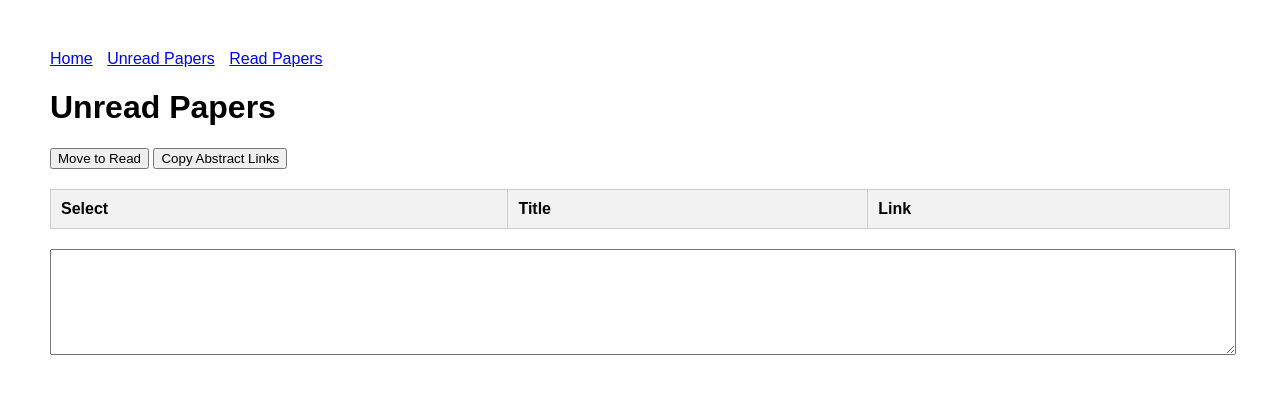
After one commit to klei22/ArXivSift, a Flask app: page /unread_papers in a window 1280 px wide. The commit adds this page. Shown: the top 394 px of the page. Run offline with Flask 3, Linux system fonts and the light colour scheme; lists and menus that the app fills with data are empty.

Commit message:
Add unread and read html pages

```diff
--- a/app.py
+++ b/app.py
@@ -1,4 +1,4 @@
-from flask import Flask, render_template, request, jsonify
+from flask import Flask, render_template, request, jsonify, redirect, url_for
 import requests
 import xml.etree.ElementTree as ET
 import json
@@ -75,6 +75,8 @@ def get_paper():
 
 @app.route('/review_paper', methods=['POST'])
 def review_paper():
+    global selected_papers, read_papers  # Declare global variables
+
     data = request.json
     paper_id = data['paper_id']
     action = data['action']
@@ -94,16 +96,78 @@ def review_paper():
         'link': link
     }
 
-    if action == 'like' and paper_id not in [paper['paper_id'] for paper in selected_papers]:
-        selected_papers.append(paper_data)
+    if action == 'like':
+        if paper_id not in [paper['paper_id'] for paper in selected_papers]:
+            selected_papers.append(paper_data)
+            with open(SELECTED_PAPERS_FILE, 'w') as file:
+                json.dump(selected_papers, file)
+
+    elif action == 'read':
+        if paper_id not in [paper['paper_id'] for paper in read_papers]:
+            read_papers.append(paper_data)
+            with open(READ_PAPERS_FILE, 'w') as file:
+                json.dump(read_papers, file)
+
+        # Remove from selected_papers if present
+        selected_papers = [paper for paper in selected_papers if paper['paper_id'] != paper_id]
         with open(SELECTED_PAPERS_FILE, 'w') as file:
             json.dump(selected_papers, file)
-    elif action == 'read' and paper_id not in [paper['paper_id'] for paper in read_papers]:
-        read_papers.append(paper_data)
-        with open(READ_PAPERS_FILE, 'w') as file:
-            json.dump(read_papers, file)
 
     return jsonify({'status': 'ok'})
+
+@app.route('/unread_papers', methods=['GET', 'POST'])
+def unread_papers():
+    global selected_papers, read_papers
+
+    if request.method == 'POST':
+        action = request.form.get('action')
+        selected_ids = request.form.getlist('selected_papers')
+        if action == 'move_to_read':
+            for paper_id in selected_ids:
+                # Move from selected_papers to read_papers
+                paper = next((p for p in selected_papers if p['paper_id'] == paper_id), None)
+                if paper:
+                    selected_papers = [p for p in selected_papers if p['paper_id'] != paper_id]
+                    read_papers.append(paper)
+            # Save changes
+            with open(SELECTED_PAPERS_FILE, 'w') as file:
+                json.dump(selected_papers, file)
+            with open(READ_PAPERS_FILE, 'w') as file:
+                json.dump(read_papers, file)
+        elif action == 'get_links':
+            # Return the abstract links of selected papers
+            links = ' '.join([paper['link'] for paper in selected_papers if paper['paper_id'] in selected_ids])
+            return jsonify({'links': links})
+        return redirect(url_for('unread_papers'))
+
+    return render_template('unread_papers.html', papers=selected_papers)
+
+@app.route('/read_papers', methods=['GET', 'POST'])
+def read_papers_route():
+    global selected_papers, read_papers
+
+    if request.method == 'POST':
+        action = request.form.get('action')
+        selected_ids = request.form.getlist('selected_papers')
+        if action == 'move_to_unread':
+            for paper_id in selected_ids:
+                # Move from read_papers to selected_papers
+                paper = next((p for p in read_papers if p['paper_id'] == paper_id), None)
+                if paper:
+                    read_papers = [p for p in read_papers if p['paper_id'] != paper_id]
+                    selected_papers.append(paper)
+            # Save changes
+            with open(READ_PAPERS_FILE, 'w') as file:
+                json.dump(read_papers, file)
+            with open(SELECTED_PAPERS_FILE, 'w') as file:
+                json.dump(selected_papers, file)
+        elif action == 'get_links':
+            # Return the abstract links of selected papers
+            links = ' '.join([paper['link'] for paper in read_papers if paper['paper_id'] in selected_ids])
+            return jsonify({'links': links})
+        return redirect(url_for('read_papers_route'))
+
+    return render_template('read_papers.html', papers=read_papers)
 
 @app.route('/get_selected_papers')
 def get_selected_papers():
--- /dev/null
+++ b/templates/unread_papers.html
@@ -0,0 +1,63 @@
+<!DOCTYPE html>
+<html>
+<head>
+    <title>SwipeXiv - Unread Papers</title>
+    <style>
+        body { font-family: Arial, sans-serif; margin: 50px; }
+        .nav { margin-bottom: 20px; }
+        .nav a { margin-right: 10px; }
+        table { width: 100%; border-collapse: collapse; margin-bottom: 20px; }
+        th, td { border: 1px solid #ccc; padding: 10px; text-align: left; }
+        th { background-color: #f2f2f2; }
+        .actions { margin-bottom: 20px; }
+    </style>
+    <script>
+        function getSelectedLinks() {
+            var form = document.getElementById('papers-form');
+            var formData = new FormData(form);
+            formData.append('action', 'get_links');
+            fetch('/unread_papers', {
+                method: 'POST',
+                body: formData
+            })
+            .then(response => response.json())
+            .then(data => {
+                var textarea = document.getElementById('paper-links');
+                textarea.value = data.links;
+                textarea.select();
+                document.execCommand('copy');
+                alert('Selected paper links copied to clipboard!');
+            });
+        }
+    </script>
+</head>
+<body>
+    <div class="nav">
+        <a href="/">Home</a>
+        <a href="/unread_papers">Unread Papers</a>
+        <a href="/read_papers">Read Papers</a>
+    </div>
+    <h1>Unread Papers</h1>
+    <form id="papers-form" method="post">
+        <div class="actions">
+            <button type="submit" name="action" value="move_to_read">Move to Read</button>
+            <button type="button" onclick="getSelectedLinks()">Copy Abstract Links</button>
+        </div>
+        <table>
+            <tr>
+                <th>Select</th>
+                <th>Title</th>
+                <th>Link</th>
+            </tr>
+            {% for paper in papers %}
+            <tr>
+                <td><input type="checkbox" name="selected_papers" value="{{ paper.paper_id }}"></td>
+                <td>{{ paper.title }}</td>
+                <td><a href="{{ paper.link }}" target="_blank">View Abstract</a></td>
+            </tr>
+            {% endfor %}
+        </table>
+        <textarea id="paper-links" readonly style="width:100%; height:100px;"></textarea>
+    </form>
+</body>
+</html>
```
Also changed, not shown: templates/index.html (+7 -40 lines), templates/read_papers.html (added, +63 -0 lines).
